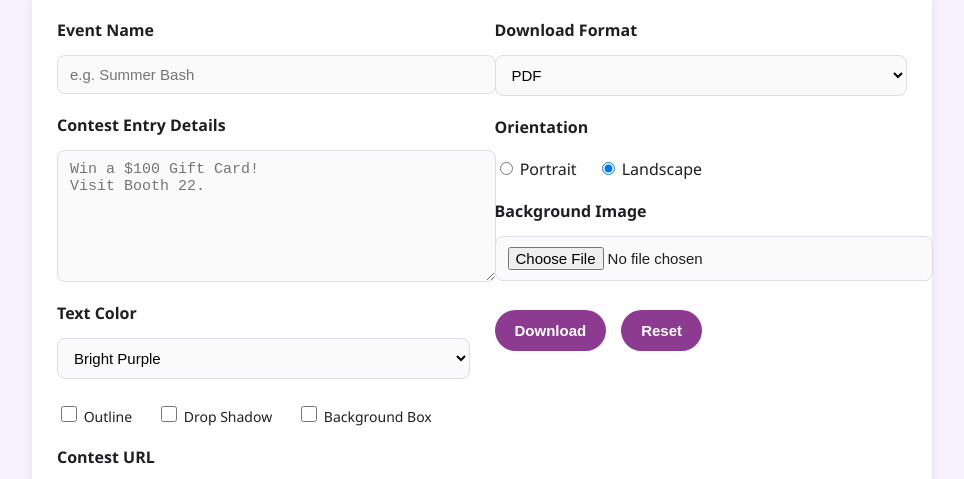
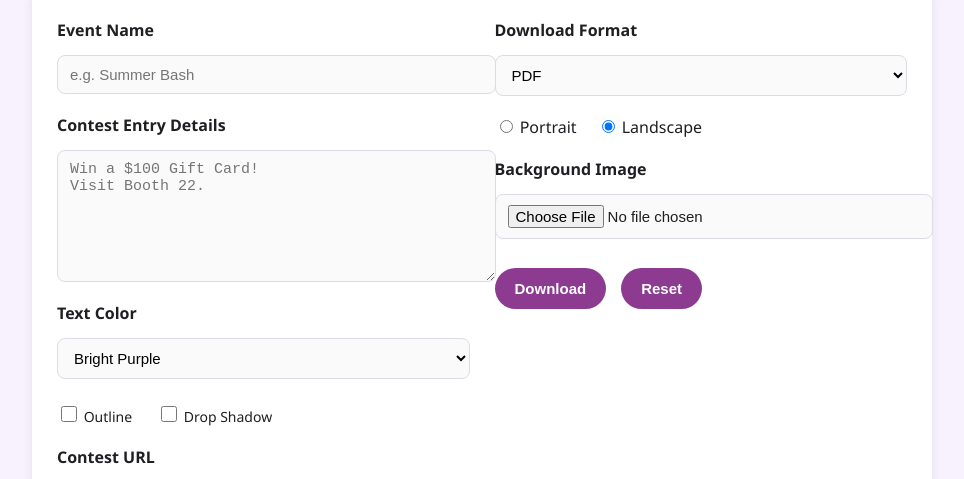
Before and after one commit to TF-1031/QRTool, a plain HTML site: page index.html in a window 1280 px wide. Shown: the part 278-757 px from the top of the page, without its empty margins (158-1122 px from the left). Drawn offline with nearby package versions, Linux system fonts and the light colour scheme.

Commit message:
Update index.html

```diff
--- a/index.html
+++ b/index.html
@@ -13,22 +13,20 @@
 
 <body>
 
-  <!-- ✅ Full-width header, centered, but max 900px -->
+  <!-- Header spans the card width but sits above it -->
   <header id="topHeader">
     <img src="eventflyerbuilder-logo.png" id="headerImage" alt="Flyer Builder Header" />
   </header>
 
-  <!-- ✅ Main centered container -->
+  <!-- Main container (max 900px) -->
   <div id="mainContainer">
 
     <!-- FORM -->
     <form id="flyerForm">
-
       <div class="form-columns">
 
         <!-- LEFT COLUMN -->
         <div class="left-column">
-
           <label>Event Name</label>
           <input type="text" id="eventName" placeholder="e.g. Summer Bash" />
 
@@ -52,16 +50,14 @@ Visit Booth 22."></textarea>
             <option value="#000000">Black</option>
           </select>
 
-          <!-- ✅ Text Effects all on one line -->
+          <!-- Text Effects (one row); Background Box removed -->
           <div class="effects-row">
             <label><input type="checkbox" id="effectOutline"> Outline</label>
             <label><input type="checkbox" id="effectShadow"> Drop Shadow</label>
-            <label><input type="checkbox" id="effectBox"> Background Box</label>
           </div>
 
           <label>Contest URL</label>
           <input type="url" id="url" value="https://www.sparklight.com/internet" />
-
         </div>
 
         <!-- RIGHT COLUMN -->
@@ -73,7 +69,7 @@ Visit Booth 22."></textarea>
             <option value="jpg">JPG</option>
           </select>
 
-          <label>Orientation</label>
+          <!-- Orientation label removed; radios only -->
           <div class="orientation-toggle">
             <label><input type="radio" name="orientation" value="portrait"> Portrait</label>
             <label><input type="radio" name="orientation" value="landscape" checked> Landscape</label>
@@ -86,12 +82,12 @@ Visit Booth 22."></textarea>
             <button type="button" id="saveBtn" class="btn">Download</button>
             <button type="button" id="resetBtn" class="btn">Reset</button>
           </div>
+        </div>
 
-        </div>
       </div>
     </form>
 
-    <!-- ✅ Preview Output -->
+    <!-- PREVIEW -->
     <div id="preview-stage">
       <canvas id="flyerCanvas"></canvas>
     </div>
```
